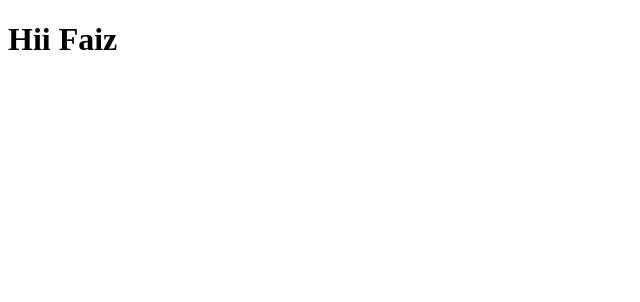
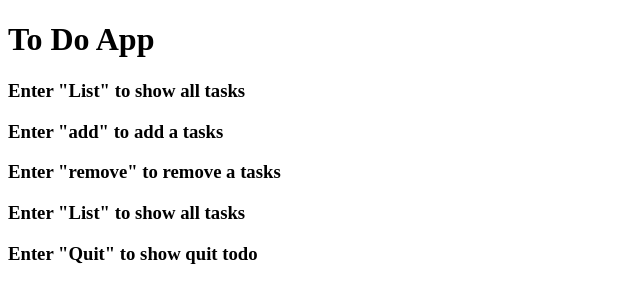
Before and after one commit to Faizhkhanpathan/FULL_STACK_WEB_D_GEN_AI, a plain HTML site: page index.html in a window 1280 px wide. Shown: the whole page, without its empty margins (0-640 px from the left). Drawn offline with Linux system fonts and the light colour scheme.

Commit message:
add changes Script.js

```diff
--- a/index.html
+++ b/index.html
@@ -1,4 +1,4 @@
-<!DOCTYPE html>
+<!-- <!DOCTYPE html>
 <html lang="en">
 <head>
     <meta charset="UTF-8">
@@ -11,7 +11,31 @@
   <div>
     <h1>Hii Faiz</h1></div>
 
-    <!-- <script src="script.js" defer></script>        //JAVA SCRIPT PROOVIDE functionALITY SO THATS WHY ISE BODY KE UPER LIKHA JATA HAI Q KI HTML KE FUNCTION PAHELE LOAD HO FIR JAVA SCRIPT  APNI FUNCTIONALITY ADD KARE  -->
+    <script src="script.js" defer></script>        //JAVA SCRIPT PROOVIDE functionALITY SO THATS WHY ISE BODY KE UPER LIKHA JATA HAI Q KI HTML KE FUNCTION PAHELE LOAD HO FIR JAVA SCRIPT  APNI FUNCTIONALITY ADD KARE  -->
+<!-- </body>
 </body>
+</html> -->
+
+
+<!-- ----------------------------------------------------------------------------------------------------------
+
+                              to do app
+
+------------------------------------------------------->
+
+<!DOCTYPE html>
+<html lang="en">
+<head>
+  <meta charset="UTF-8">
+  <meta name="viewport" content="width=device-width, initial-scale=1.0">
+  <title>Document</title>
+</head>
+<body>
+    <h1>To Do App</h1>
+  <h3>Enter "List" to show all tasks</h3>
+  <h3>Enter "add" to add a tasks</h3>
+  <h3>Enter "remove" to remove a tasks</h3>
+  <h3>Enter "List" to show all tasks</h3>
+  <h3>Enter "Quit" to show quit todo</h3>
 </body>
 </html>
```
Also changed, not shown: script.js (+172 -0 lines).
